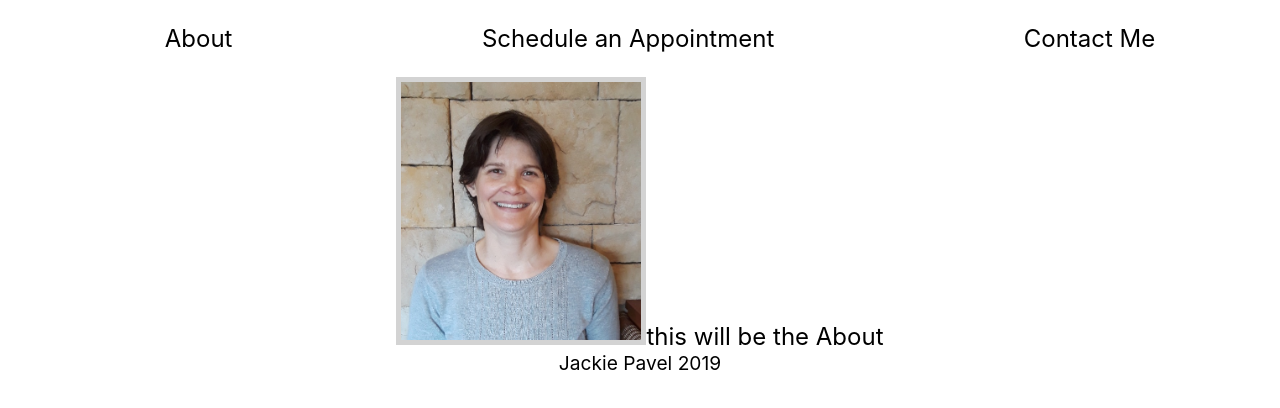
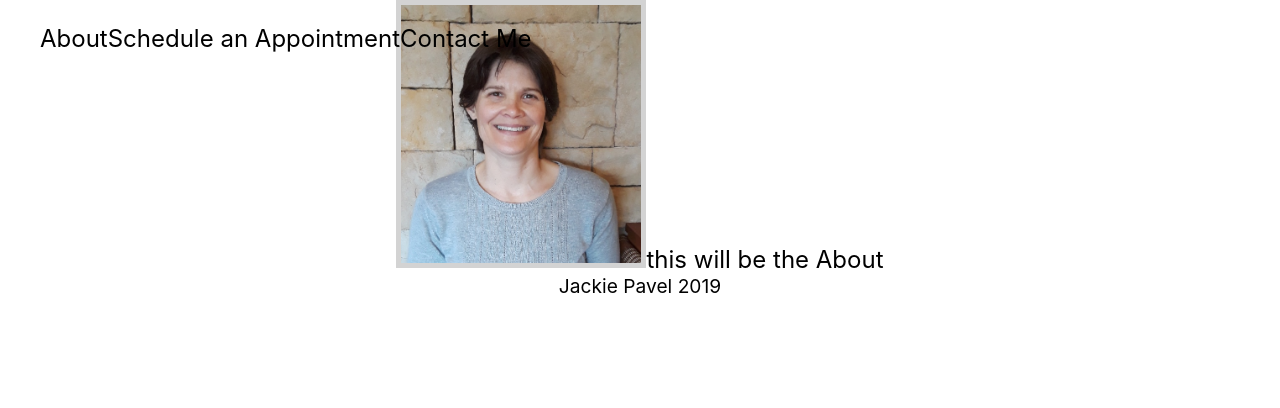
Before and after one commit to liztrenholme/jackie, a React (Create React App) app: page / in a window 1280 px wide. Shown: the top 408 px of the page. Built offline with nearby package versions, Linux system fonts and the light colour scheme.

Commit message:
navbar styling

```diff
--- a/src/components/navbar/navbar.css
+++ b/src/components/navbar/navbar.css
@@ -1,3 +1,6 @@
+.navbar {
+    position: fixed;
+}
 ul {
     display: flex;
     flex-direction: row;
```
